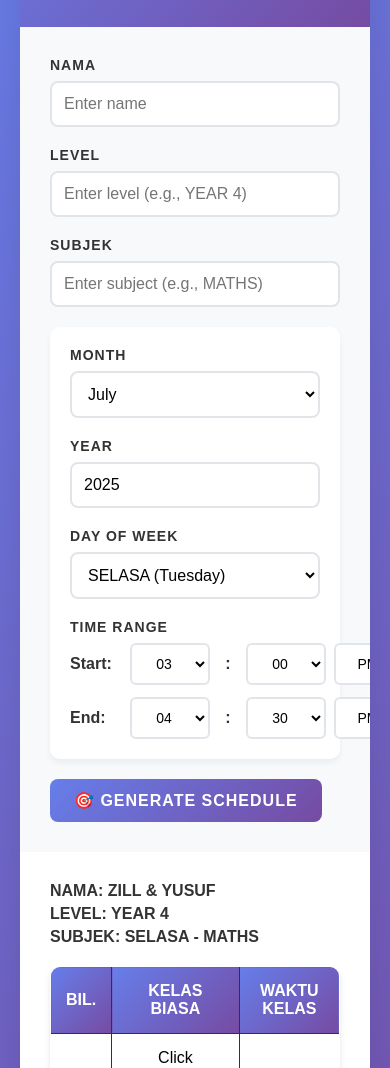
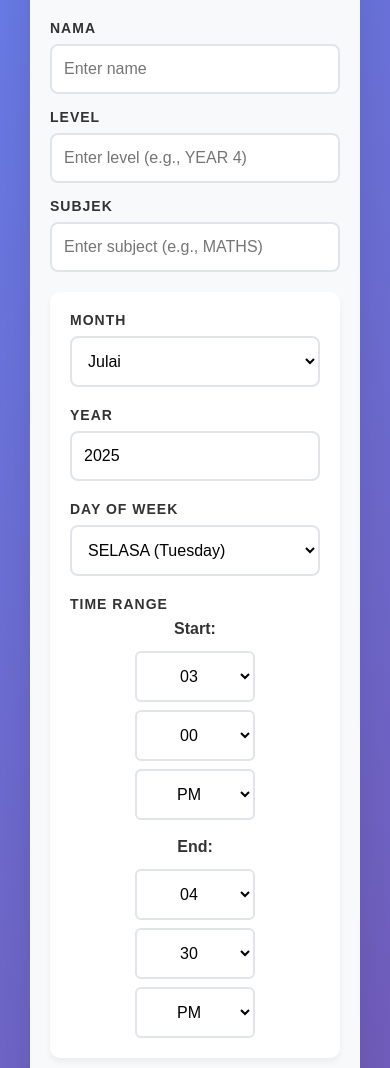
Before and after one commit to mnazrinasari/scheduleGenerator, a plain HTML site: page index.html in a window 390 px wide. Shown: the part 191-1259 px from the top of the page. Drawn offline with Linux system fonts and the light colour scheme.

Commit message:
Update index.html

```diff
--- a/index.html
+++ b/index.html
@@ -96,7 +96,7 @@
 
         .time-picker {
             display: grid;
-            grid-template-columns: 80px 20px 80px 80px;
+            grid-template-columns: 1fr auto 1fr 1fr;
             gap: 8px;
             align-items: center;
             justify-items: center;
@@ -110,6 +110,7 @@
             text-align: center;
             width: 100%;
             transition: all 0.3s ease;
+            min-width: 60px;
         }
 
         .time-picker select:hover {
@@ -126,25 +127,143 @@
             font-weight: bold;
             color: #333;
             text-align: center;
+            font-size: 16px;
         }
 
         .time-container {
             display: flex;
             flex-direction: column;
-            gap: 12px;
+            gap: 15px;
         }
 
         .time-row {
             display: flex;
             align-items: center;
-            gap: 10px;
+            gap: 12px;
         }
 
         .time-label {
             font-weight: bold;
             color: #333;
-            min-width: 50px;
+            min-width: 55px;
             text-align: left;
+            font-size: 14px;
+        }
+
+        /* Mobile optimizations */
+        @media (max-width: 768px) {
+            .form-row {
+                grid-template-columns: 1fr;
+                gap: 15px;
+            }
+
+            .date-controls {
+                grid-template-columns: 1fr;
+                gap: 15px;
+            }
+
+            .time-container {
+                gap: 18px;
+            }
+
+            .time-row {
+                flex-direction: column;
+                align-items: stretch;
+                gap: 8px;
+            }
+
+            .time-label {
+                text-align: center;
+                min-width: auto;
+                font-size: 16px;
+                margin-bottom: 5px;
+            }
+
+            .time-picker {
+                grid-template-columns: 2fr auto 2fr 2fr;
+                gap: 10px;
+                max-width: 100%;
+            }
+
+            .time-picker select {
+                padding: 12px 8px;
+                font-size: 16px;
+                min-width: 0;
+            }
+
+            .time-picker span {
+                font-size: 18px;
+                padding: 0 5px;
+            }
+
+            .container {
+                margin: 10px;
+                border-radius: 10px;
+            }
+
+            .header {
+                padding: 20px;
+            }
+
+            .header h1 {
+                font-size: 2em;
+            }
+
+            .form-section {
+                padding: 20px;
+            }
+
+            .schedule-section {
+                padding: 15px;
+            }
+
+            .schedule-table {
+                font-size: 12px;
+            }
+
+            .schedule-table th,
+            .schedule-table td {
+                padding: 8px 4px;
+            }
+
+            .export-section {
+                padding: 20px;
+            }
+        }
+
+        @media (max-width: 480px) {
+            .time-picker {
+                grid-template-columns: 1fr;
+                gap: 8px;
+                text-align: center;
+            }
+
+            .time-picker select {
+                max-width: 120px;
+                margin: 0 auto;
+            }
+
+            .time-picker span {
+                display: none;
+            }
+
+            .schedule-table th,
+            .schedule-table td {
+                padding: 6px 2px;
+                font-size: 10px;
+            }
+
+            .form-group input,
+            .form-group select {
+                padding: 14px 12px;
+                font-size: 16px;
+            }
+
+            .btn {
+                padding: 14px 20px;
+                font-size: 16px;
+                width: 100%;
+            }
         }
 
         .date-controls {
@@ -404,18 +523,18 @@
                 <div class="form-group">
                     <label for="month">Month</label>
                     <select id="month">
-                        <option value="0">January</option>
-                        <option value="1">February</option>
-                        <option value="2">March</option>
+                        <option value="0">Januari</option>
+                        <option value="1">Februari</option>
+                        <option value="2">Mac</option>
                         <option value="3">April</option>
-                        <option value="4">May</option>
-                        <option value="5">June</option>
-                        <option value="6">July</option>
-                        <option value="7">August</option>
+                        <option value="4">Mei</option>
+                        <option value="5">Jun</option>
+                        <option value="6">Julai</option>
+                        <option value="7">Ogos</option>
                         <option value="8">September</option>
-                        <option value="9">October</option>
+                        <option value="9">Oktober</option>
                         <option value="10">November</option>
-                        <option value="11">December</option>
+                        <option value="11">Disember</option>
                     </select>
                 </div>
                 <div class="form-group">
@@ -549,7 +668,7 @@
 
     <script>
         const dayNames = ['AHAD', 'ISNIN', 'SELASA', 'RABU', 'KHAMIS', 'JUMAAT', 'SABTU'];
-        const monthNames = ['JANUARY', 'FEBRUARY', 'MARCH', 'APRIL', 'MAY', 'JUNE', 'JULY', 'AUGUST', 'SEPTEMBER', 'OCTOBER', 'NOVEMBER', 'DECEMBER'];
+        const monthNames = ['JANUARI', 'FEBRUARI', 'MAC', 'APRIL', 'MEI', 'JUN', 'JULAI', 'OGOS', 'SEPTEMBER', 'OKTOBER', 'NOVEMBER', 'DISEMBER'];
 
         function updateDisplayInfo() {
             const nama = document.getElementById('nama').value || 'ZILL & YUSUF';
```
